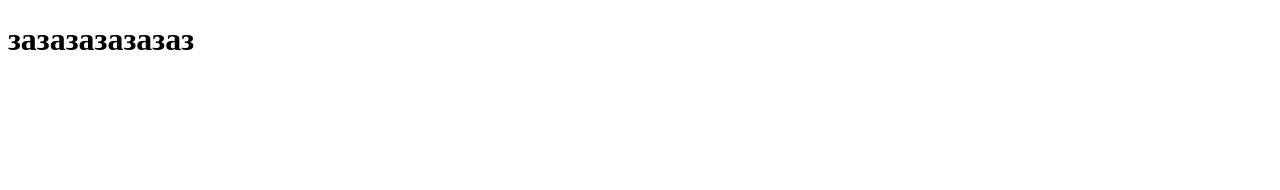
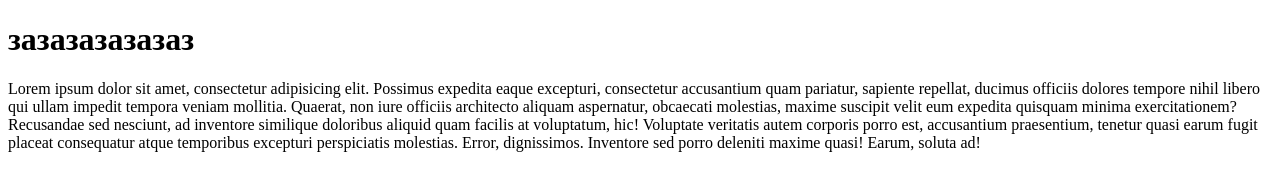
Before and after one commit to Makeldi/site, a plain HTML site: page index.html in a window 1280 px wide. Drawn offline with Linux system fonts and the light colour scheme.

Commit message:
second commit

```diff
--- a/index.html
+++ b/index.html
@@ -6,6 +6,8 @@
 </head>
 <body>
 	<h1>зазазазазазаз</h1>
-	<div class="container"></div>
+	<div class="container"><p><span>Lorem ipsum dolor sit amet, consectetur adipisicing elit. Possimus expedita eaque excepturi, consectetur accusantium quam pariatur, sapiente repellat, ducimus officiis dolores tempore nihil libero qui ullam impedit tempora veniam mollitia.</span>
+	<span>Quaerat, non iure officiis architecto aliquam aspernatur, obcaecati molestias, maxime suscipit velit eum expedita quisquam minima exercitationem? Recusandae sed nesciunt, ad inventore similique doloribus aliquid quam facilis at voluptatum, hic!</span>
+	<span>Voluptate veritatis autem corporis porro est, accusantium praesentium, tenetur quasi earum fugit placeat consequatur atque temporibus excepturi perspiciatis molestias. Error, dignissimos. Inventore sed porro deleniti maxime quasi! Earum, soluta ad!</span></p></div>
 </body>
 </html>
```
